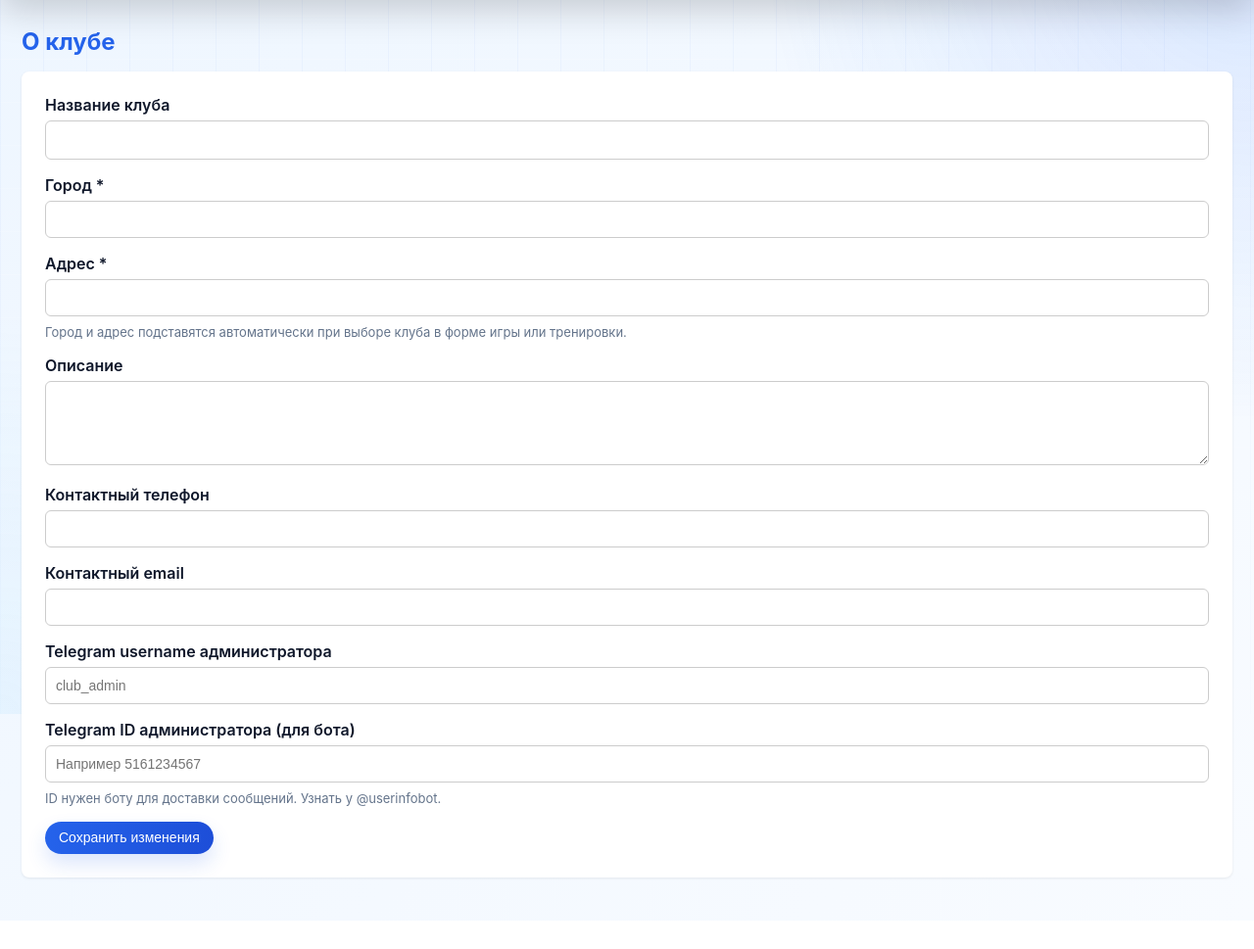
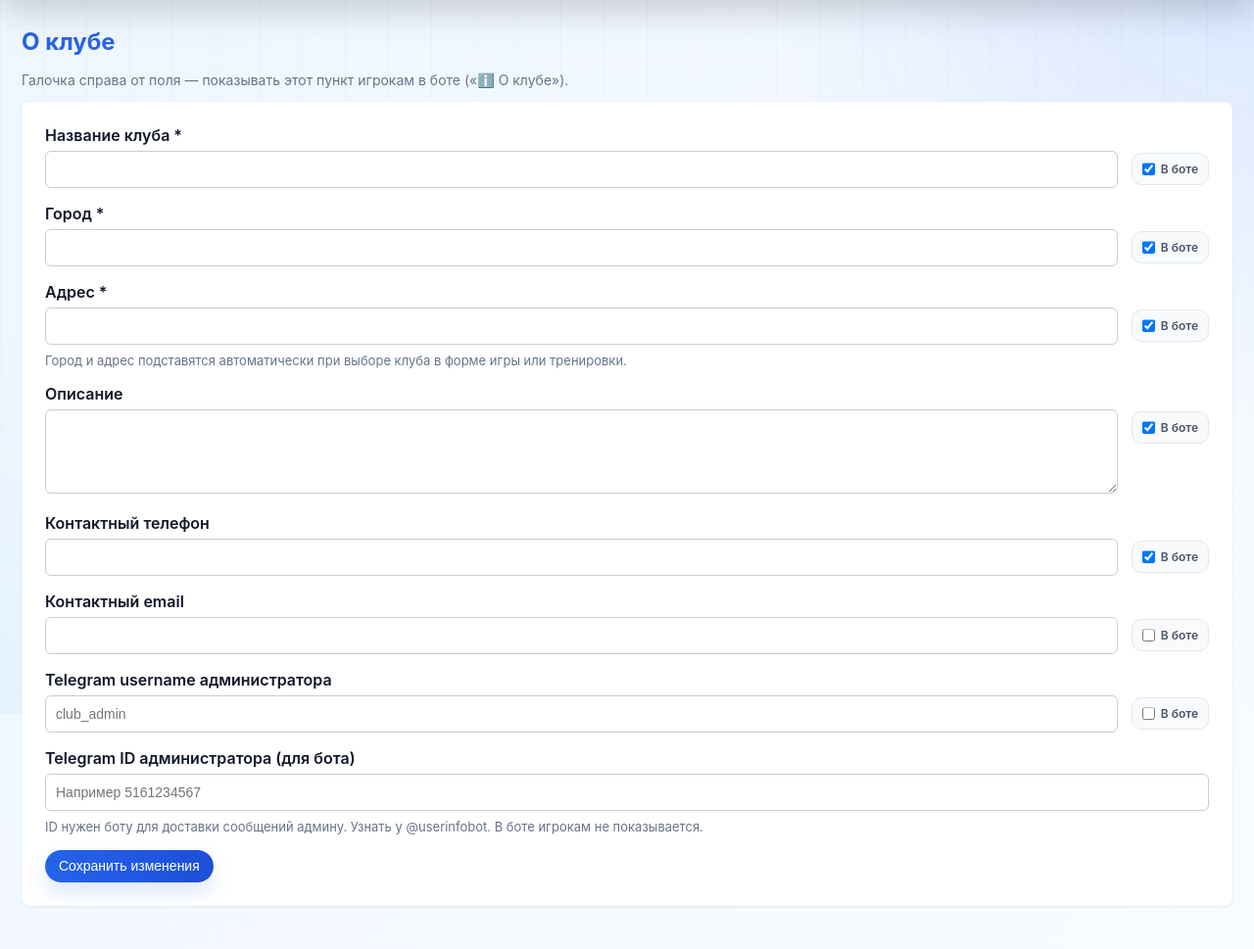
Before and after one commit to ecomdaniil/padelmvp, a Flask app: template templates/about_club.html in a window 1280 px wide. Shown: the part 71-1040 px from the top of the page at 98% size. Before the commit the page ends 1011 px from the top, so only its background shows below. Run offline with Flask 3, Linux system fonts and the light colour scheme; the template is opened without the code that fills it, so the values that code supplies are empty; parts of the project's set-up code (start-up, migrations or seed data) failed here and were passed over; some libraries are stand-ins or nearby versions.

Commit message:
Add no-show visits, paid-only participants, and CRM-driven about club.
Split game details into paid participants and cancelled; mark no-shows in visits with Telegram notice and bot stats; show club info from CRM checkboxes; tidy empty-game badge.

Co-authored-by: Cursor <cursoragent@cursor.com>

```diff
--- a/app.py
+++ b/app.py
@@ -358,6 +358,8 @@ ACTION_LABELS = {
     "update_status": "Изменение статуса",
     "confirm": "Подтверждение оплаты",
     "mark_visited": "Отметка посещения",
+    "no_show": "Неявка",
+    "no_show_clear": "Снятие неявки",
     "cleanup": "Автоочистка данных",
     "refund": "Возврат оплаты",
     "confirm_refund": "Оформление возврата",
@@ -766,6 +768,7 @@ def api_game_details(game_id):
     return jsonify({
         "game": _json_row(details["game"]),
         "participants": [_json_row(p) for p in details["participants"]],
+        "cancelled": [_json_row(p) for p in details.get("cancelled") or []],
     })
 
 
@@ -1601,6 +1604,55 @@ def visits_list():
     return render_template("visits.html", visits=result["items"], pagination=result)
 
 
+@app.route("/visits/<int:booking_id>/no-show", methods=["POST"])
+@login_required
+def visit_no_show(booking_id):
+    """Отметить / снять «Не был». При отметке — вежливое сообщение в Telegram."""
+    want_no_show = request.form.get("no_show", "1") != "0"
+    updated = db.mark_booking_no_show(booking_id, no_show=want_no_show)
+    if not updated:
+        flash("Заявка не найдена или уже отменена")
+        return redirect(url_for("visits_list"))
+
+    if want_no_show:
+        when = f"{_fmt_date(updated['game_date'])} в {_fmt_time(updated['game_time'])}"
+        is_training = (updated.get("event_type") or "game") == "training"
+        event_label = "тренировке" if is_training else "игре"
+        title = (updated.get("title") or "").strip()
+        title_bit = f" «{html.escape(title)}»" if title else ""
+        loc = html.escape(str(updated.get("location") or ""), quote=False)
+        text = (
+            f"👋 Мы не увидели вас на {event_label}{title_bit} "
+            f"<b>{html.escape(when, quote=False)}</b>"
+            + (f" ({loc})" if loc else "")
+            + ".\n\n"
+            "Если планы изменились — ничего страшного.\n"
+            "Новые игры и тренировки ждут вас во вкладке "
+            "<b>🎾 Игры</b> в меню бота. Будем рады увидеть снова!"
+        )
+        if updated.get("telegram_id"):
+            send_telegram_message(updated["telegram_id"], text)
+        log_admin_action(
+            "no_show", "booking", booking_id,
+            description=(
+                f"Отмечено «Не был» для брони №{booking_id} "
+                f"(игрок: {updated.get('user_name') or '—'})"
+            ),
+            new="не пришёл",
+        )
+        flash("Отмечено «Не был» — игроку отправлено сообщение")
+    else:
+        log_admin_action(
+            "no_show_clear", "booking", booking_id,
+            description=(
+                f"Снята отметка «Не был» для брони №{booking_id} "
+                f"(игрок: {updated.get('user_name') or '—'})"
+            ),
+        )
+        flash("Отметка «Не был» снята")
+    return redirect(url_for("visits_list"))
+
+
 @app.route("/visits/<int:booking_id>/mark", methods=["POST"])
 @login_required
 def visit_mark(booking_id):
@@ -1677,6 +1729,15 @@ def about_club_update():
         flash("Telegram ID администратора должен быть числом")
         return redirect(url_for("about_club"))
     raw_admin_user = (request.form.get("admin_telegram_username") or "").strip().lstrip("@")
+    bot_show = {
+        "bot_show_name": bool(request.form.get("bot_show_name")),
+        "bot_show_city": bool(request.form.get("bot_show_city")),
+        "bot_show_address": bool(request.form.get("bot_show_address")),
+        "bot_show_description": bool(request.form.get("bot_show_description")),
+        "bot_show_phone": bool(request.form.get("bot_show_phone")),
+        "bot_show_email": bool(request.form.get("bot_show_email")),
+        "bot_show_admin_username": bool(request.form.get("bot_show_admin_username")),
+    }
     db.update_club_info(
         name=name,
         description=request.form.get("description") or "",
@@ -1686,6 +1747,7 @@ def about_club_update():
         admin_telegram_username=raw_admin_user,
         city=city,
         address=address,
+        bot_show=bot_show,
     )
     invalidate_club_brand_cache()
     # Инвалидация кэша списка игр — локация могла измениться.
--- a/templates/about_club.html
+++ b/templates/about_club.html
@@ -1,44 +1,89 @@
 {% extends "base.html" %}
 {% block content %}
     <h1>О клубе</h1>
+    <p class="muted-line" style="margin: 0 0 14px; color: var(--muted); font-size: 14px;">
+        Галочка справа от поля — показывать этот пункт игрокам в боте («ℹ️ О клубе»).
+    </p>
     <div style="background: white; padding: 24px; border-radius: 8px; box-shadow: 0 1px 3px rgba(0,0,0,0.08);">
         <form method="post" action="{{ url_for('about_club_update') }}">
             <input type="hidden" name="csrf_token" value="{{ csrf_token() }}">
-            <div style="margin-bottom: 16px;">
-                <label style="display: block; margin-bottom: 6px; font-weight: 600;">Название клуба</label>
-                <input type="text" name="name" value="{{ club_info.name if club_info else '' }}" required style="width: 100%; padding: 10px; border: 1px solid #ccc; border-radius: 6px; font-size: 16px;">
+
+            {% macro field_row(label, name, value, field_type='text', required=false, placeholder='', hint='', bot_key='') %}
+            <div class="about-field-row">
+                <div class="about-field-main">
+                    <label style="display: block; margin-bottom: 6px; font-weight: 600;">{{ label }}{% if required %} *{% endif %}</label>
+                    {% if field_type == 'textarea' %}
+                    <textarea name="{{ name }}" rows="4" style="width: 100%; padding: 10px; border: 1px solid #ccc; border-radius: 6px; font-size: 14px;">{{ value }}</textarea>
+                    {% else %}
+                    <input type="{{ field_type }}" name="{{ name }}" value="{{ value }}"
+                           {% if required %}required{% endif %}
+                           {% if placeholder %}placeholder="{{ placeholder }}"{% endif %}
+                           style="width: 100%; padding: 10px; border: 1px solid #ccc; border-radius: 6px;">
+                    {% endif %}
+                    {% if hint %}<p style="margin: 8px 0 0; color: #64748b; font-size: 13px;">{{ hint }}</p>{% endif %}
+                </div>
+                {% if bot_key %}
+                <label class="about-bot-check" title="Показывать в боте">
+                    <input type="checkbox" name="{{ bot_key }}" value="1"
+                           {% if club_info and club_info[bot_key] %}checked{% elif not club_info and bot_key in ['bot_show_name','bot_show_city','bot_show_address','bot_show_description','bot_show_phone'] %}checked{% endif %}>
+                    <span>В боте</span>
+                </label>
+                {% endif %}
             </div>
-            <div style="margin-bottom: 16px;">
-                <label style="display: block; margin-bottom: 6px; font-weight: 600;">Город *</label>
-                <input type="text" name="city" value="{{ club_info.city if club_info and club_info.city else '' }}" required maxlength="100" style="width: 100%; padding: 10px; border: 1px solid #ccc; border-radius: 6px;">
+            {% endmacro %}
+
+            {{ field_row('Название клуба', 'name', club_info.name if club_info else '', required=true, bot_key='bot_show_name') }}
+            {{ field_row('Город', 'city', club_info.city if club_info and club_info.city else '', required=true, bot_key='bot_show_city') }}
+            {{ field_row('Адрес', 'address', club_info.address if club_info and club_info.address else '', required=true, bot_key='bot_show_address', hint='Город и адрес подставятся автоматически при выборе клуба в форме игры или тренировки.') }}
+            {{ field_row('Описание', 'description', club_info.description if club_info else '', field_type='textarea', bot_key='bot_show_description') }}
+            {{ field_row('Контактный телефон', 'contact_phone', club_info.contact_phone if club_info else '', bot_key='bot_show_phone') }}
+            {{ field_row('Контактный email', 'contact_email', club_info.contact_email if club_info else '', field_type='email', bot_key='bot_show_email') }}
+            {{ field_row('Telegram username администратора', 'admin_telegram_username', club_info.admin_telegram_username if club_info and club_info.admin_telegram_username else '', placeholder='club_admin', bot_key='bot_show_admin_username') }}
+
+            <div class="about-field-row">
+                <div class="about-field-main">
+                    <label style="display: block; margin-bottom: 6px; font-weight: 600;">Telegram ID администратора (для бота)</label>
+                    <input type="text" name="admin_telegram_id" inputmode="numeric" pattern="[0-9]*"
+                           value="{{ club_info.admin_telegram_id if club_info and club_info.admin_telegram_id else '' }}"
+                           placeholder="Например 5161234567"
+                           style="width: 100%; padding: 10px; border: 1px solid #ccc; border-radius: 6px;">
+                    <p style="margin: 8px 0 0; color: #64748b; font-size: 13px;">ID нужен боту для доставки сообщений админу. Узнать у @userinfobot. В боте игрокам не показывается.</p>
+                </div>
             </div>
-            <div style="margin-bottom: 16px;">
-                <label style="display: block; margin-bottom: 6px; font-weight: 600;">Адрес *</label>
-                <input type="text" name="address" value="{{ club_info.address if club_info and club_info.address else '' }}" required maxlength="255" style="width: 100%; padding: 10px; border: 1px solid #ccc; border-radius: 6px;">
-                <p style="margin: 8px 0 0; color: #64748b; font-size: 13px;">Город и адрес подставятся автоматически при выборе клуба в форме игры или тренировки.</p>
-            </div>
-            <div style="margin-bottom: 16px;">
-                <label style="display: block; margin-bottom: 6px; font-weight: 600;">Описание</label>
-                <textarea name="description" rows="4" style="width: 100%; padding: 10px; border: 1px solid #ccc; border-radius: 6px; font-size: 14px;">{{ club_info.description if club_info else '' }}</textarea>
-            </div>
-            <div style="margin-bottom: 16px;">
-                <label style="display: block; margin-bottom: 6px; font-weight: 600;">Контактный телефон</label>
-                <input type="text" name="contact_phone" value="{{ club_info.contact_phone if club_info else '' }}" style="width: 100%; padding: 10px; border: 1px solid #ccc; border-radius: 6px;">
-            </div>
-            <div style="margin-bottom: 16px;">
-                <label style="display: block; margin-bottom: 6px; font-weight: 600;">Контактный email</label>
-                <input type="email" name="contact_email" value="{{ club_info.contact_email if club_info else '' }}" style="width: 100%; padding: 10px; border: 1px solid #ccc; border-radius: 6px;">
-            </div>
-            <div style="margin-bottom: 16px;">
-                <label style="display: block; margin-bottom: 6px; font-weight: 600;">Telegram username администратора</label>
-                <input type="text" name="admin_telegram_username" value="{{ club_info.admin_telegram_username if club_info and club_info.admin_telegram_username else '' }}" placeholder="club_admin" style="width: 100%; padding: 10px; border: 1px solid #ccc; border-radius: 6px;">
-            </div>
-            <div style="margin-bottom: 16px;">
-                <label style="display: block; margin-bottom: 6px; font-weight: 600;">Telegram ID администратора (для бота)</label>
-                <input type="text" name="admin_telegram_id" inputmode="numeric" pattern="[0-9]*" value="{{ club_info.admin_telegram_id if club_info and club_info.admin_telegram_id else '' }}" placeholder="Например 5161234567" style="width: 100%; padding: 10px; border: 1px solid #ccc; border-radius: 6px;">
-                <p style="margin: 8px 0 0; color: #64748b; font-size: 13px;">ID нужен боту для доставки сообщений. Узнать у @userinfobot.</p>
-            </div>
+
             <button type="submit" class="btn">Сохранить изменения</button>
         </form>
     </div>
+
+    <style>
+        .about-field-row {
+            display: flex;
+            gap: 14px;
+            align-items: flex-start;
+            margin-bottom: 16px;
+        }
+        .about-field-main { flex: 1; min-width: 0; }
+        .about-bot-check {
+            flex: 0 0 auto;
+            display: inline-flex;
+            align-items: center;
+            gap: 6px;
+            margin-top: 28px;
+            padding: 8px 10px;
+            border: 1px solid #e2e8f0;
+            border-radius: 10px;
+            background: #f8fafc;
+            font-size: 12px;
+            font-weight: 600;
+            color: #475569;
+            cursor: pointer;
+            white-space: nowrap;
+            user-select: none;
+        }
+        .about-bot-check input { margin: 0; }
+        @media (max-width: 640px) {
+            .about-field-row { flex-direction: column; gap: 8px; }
+            .about-bot-check { margin-top: 0; }
+        }
+    </style>
 {% endblock %}
```
Also changed, not shown: bot.py (+41 -2 lines), database.py (+91 -7 lines), database_async.py (+19 -1 lines), templates/games.html (+32 -2 lines), templates/visits.html (+42 -1 lines).
